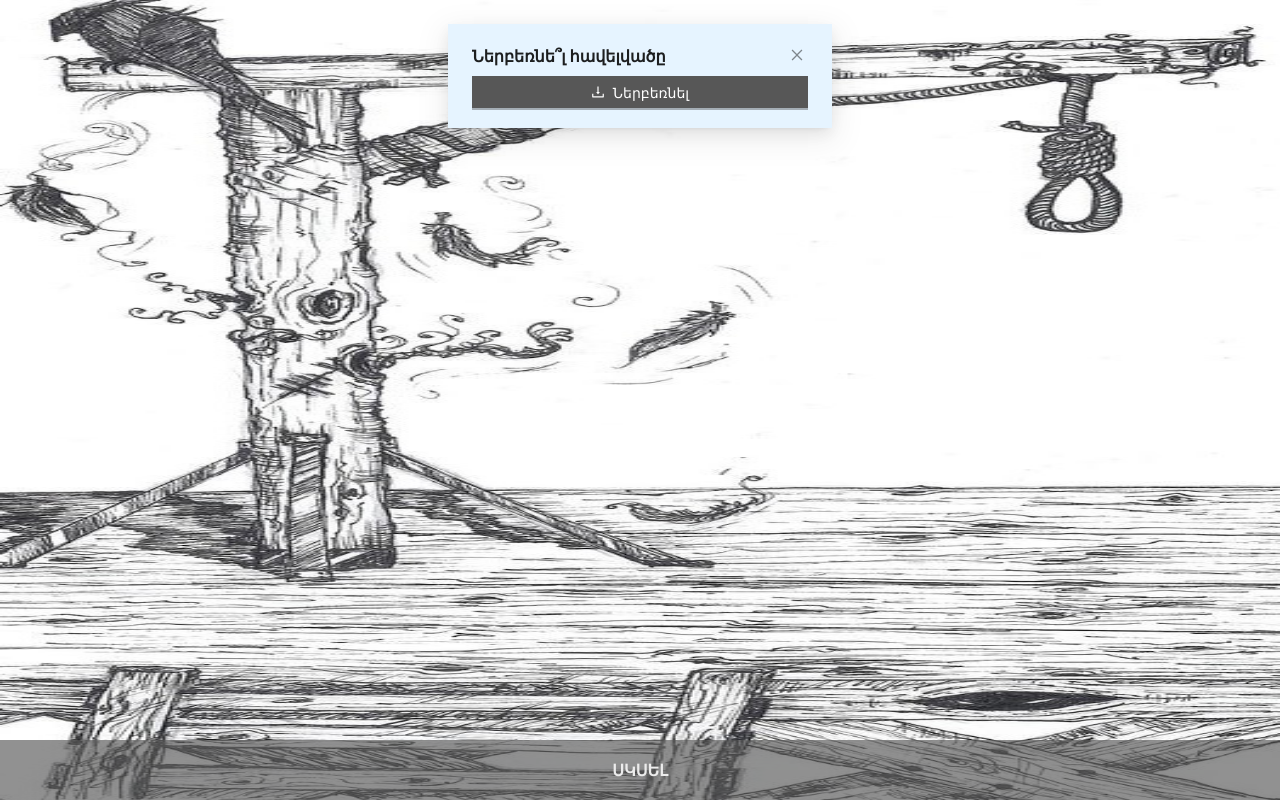
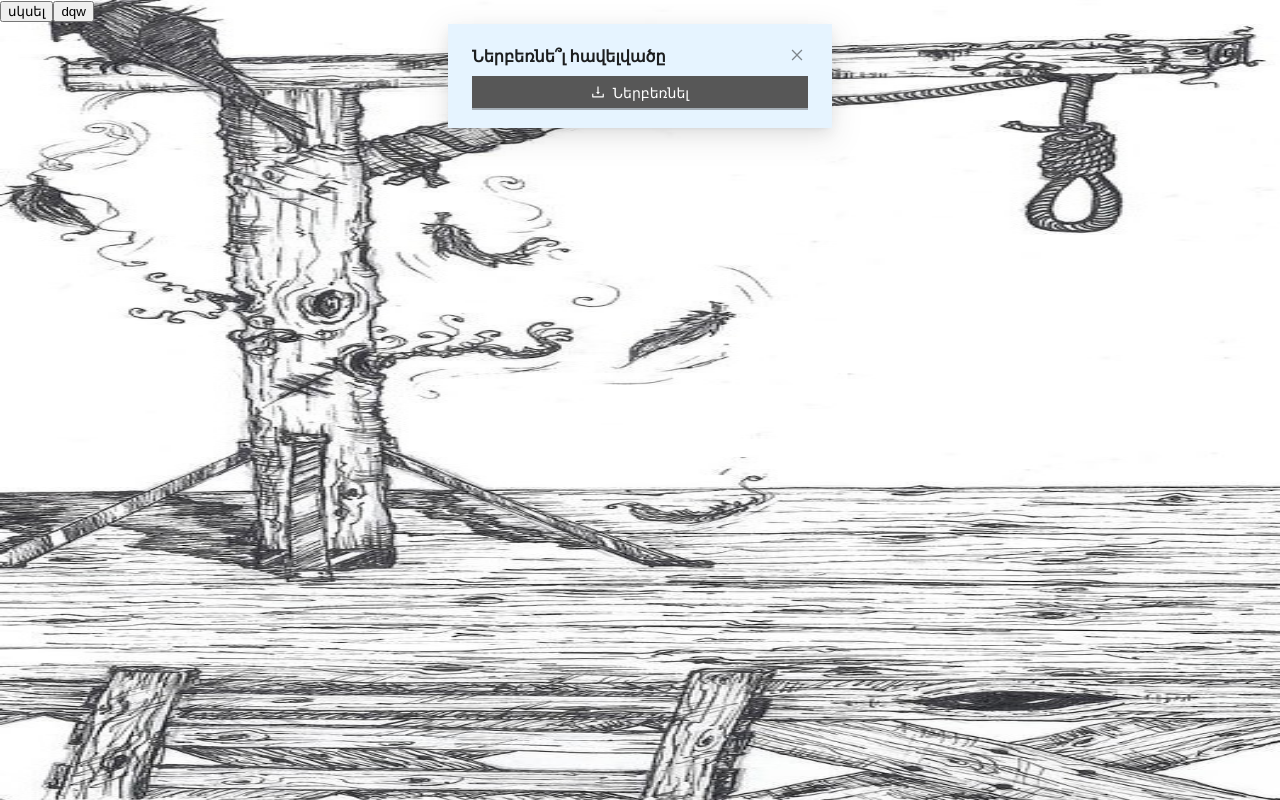
Before and after one commit to NavasardianMichael/hangman, a React (Vite) app: page / in a window 1280 px wide. Built offline with nearby package versions, Linux system fonts and the light colour scheme.

Commit message:
doing one sided game mode

```diff
--- a/src/components/downloadAppBtn/index.tsx
+++ b/src/components/downloadAppBtn/index.tsx
@@ -126,6 +126,7 @@ export const DownloadAppBtn: FC = () => {
           centered
           width={'80%'}
           open={showIosDownloadAppHintModal}
+          onCancel={() => setShowIosDownloadAppHintModal(false)}
           okButtonProps={{
             style: { display: 'none' }
           }}
--- a/src/components/shared/customButton/styles.module.css
+++ b/src/components/shared/customButton/styles.module.css
@@ -1,14 +1,13 @@
 .startGameBtn {
-    position: fixed;
-    display: block;
+  /* display: block;
   background-color: transparent;
   z-index: 1;
   box-shadow: none;
   left: 0;
   bottom: 0;
-    height: 60px;
-    color: #ececec;
-    border-radius: 0;
+  height: 60px; */
+  /* color: #ececec; */
+  /* border-radius: 0;
   font-size: 1rem;
   font-weight: bold;
   text-transform: uppercase;
@@ -16,15 +15,15 @@
   outline: 0 !important;
   box-shadow: none !important;
   border: none;
-    transition: .3s;
+  transition: 0.3s; */
 
-    &:hover,
+  /* &:hover,
   &:active {
     color: #ececec !important;
     background-color: #57575769;
-    }
+  } */
 
-    &::before {
+  /* &::before {
     content: '';
     position: absolute;
     z-index: -1;
@@ -33,12 +32,12 @@
     right: 0;
     display: block;
     height: 80px;
-        width: 100vw;
+    width: 100%;
     background-color: #575757;
-        opacity: .65;
-    }
+    opacity: 0.65;
+  } */
 
   &:disabled {
-        opacity: .6;
+    opacity: 0.6;
   }
 }
--- a/src/components/stages/start/index.tsx
+++ b/src/components/stages/start/index.tsx
@@ -25,6 +25,9 @@ export const Start: StageComponent = ({ toNextPage }) => {
         <CustomButton onClick={handleClick}>
           սկսել
         </CustomButton>
+        <CustomButton onClick={handleClick}>
+          dqw
+        </CustomButton>
       </div>
     </ConfigProvider>
   )
```
Also changed, not shown: 2 other files (tests, documents, lock files or other folders). Lines whose indentation alone changed are shown as unchanged.
